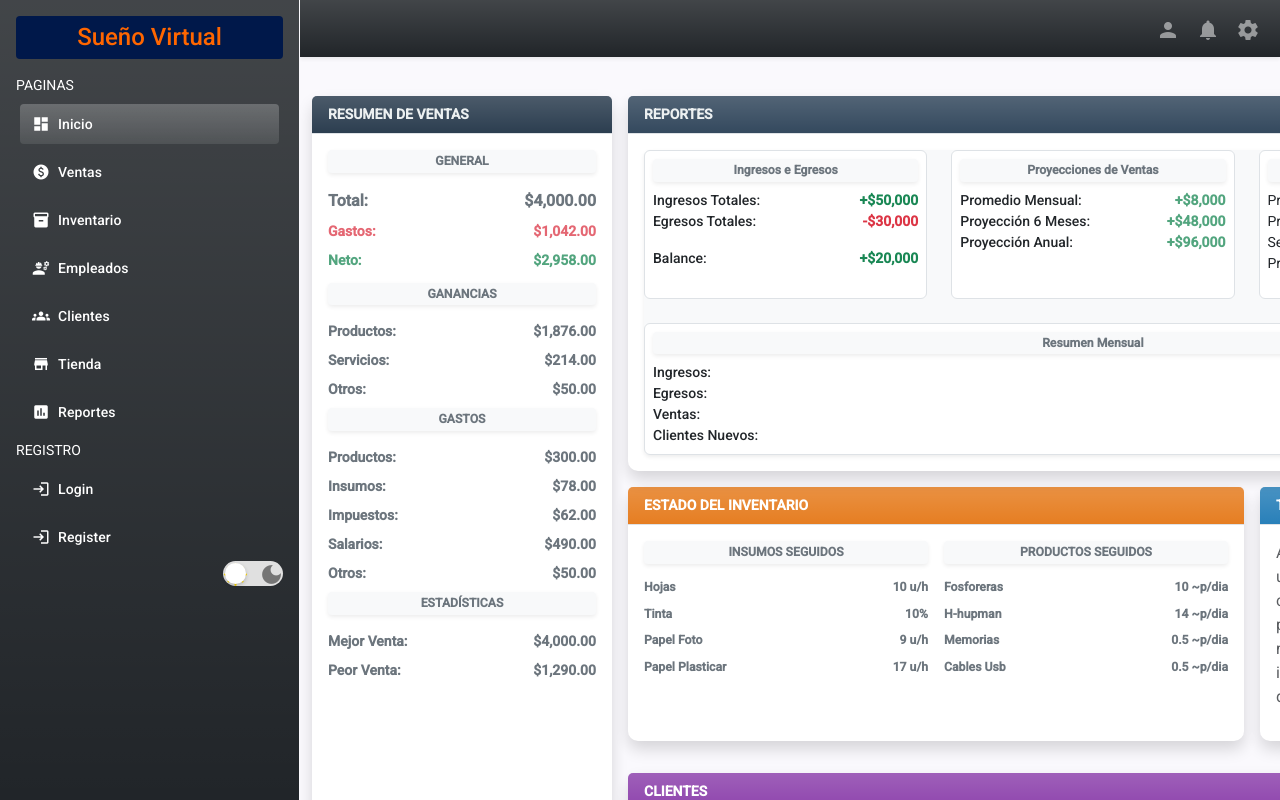
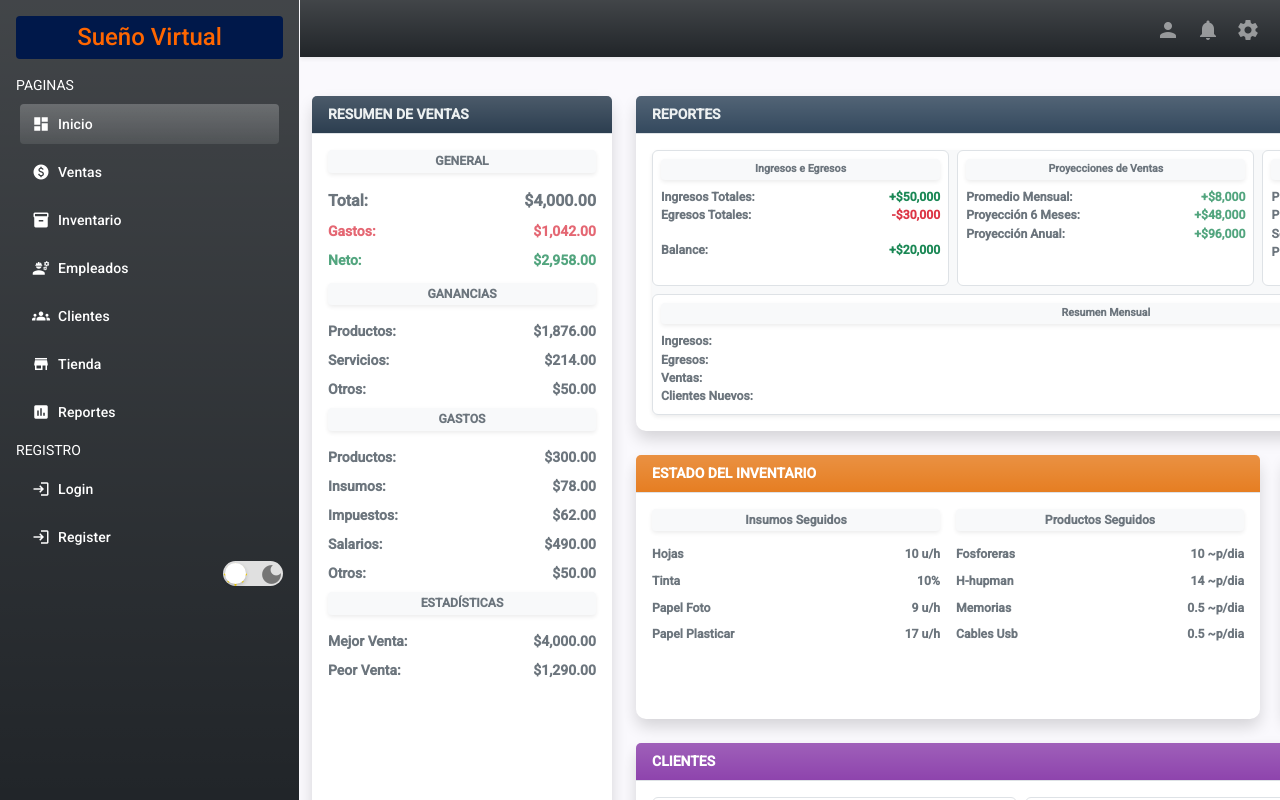
Before and after one commit to TinoMaster/virtual-dream, an Angular app: page /home in a window 1280 px wide. Built offline with nearby package versions, Linux system fonts and the light colour scheme.

Commit message:
finished home page

```diff
--- a/src/app/app.config.ts
+++ b/src/app/app.config.ts
@@ -1,10 +1,22 @@
 import { ApplicationConfig, provideZoneChangeDetection } from '@angular/core';
-import { provideRouter } from '@angular/router';
+import { provideRouter, withComponentInputBinding } from '@angular/router';
 
 import { routes } from './app.routes';
-import { provideClientHydration, withEventReplay } from '@angular/platform-browser';
+import {
+  provideClientHydration,
+  withEventReplay,
+} from '@angular/platform-browser';
 import { provideAnimationsAsync } from '@angular/platform-browser/animations/async';
+import { provideHttpClient, withFetch } from '@angular/common/http';
 
 export const appConfig: ApplicationConfig = {
-  providers: [provideZoneChangeDetection({ eventCoalescing: true }), provideRouter(routes), provideClientHydration(withEventReplay()), provideAnimationsAsync()]
+  providers: [
+    provideZoneChangeDetection({ eventCoalescing: true }),
+    /* La introducción de withComponentInputBinding nos permite usar el @Input para obtener los parámetros de la URL */
+    provideRouter(routes, withComponentInputBinding()),
+    provideClientHydration(withEventReplay()),
+    /* La introducción de withFetch nos permite usar el fetch en el HttpClient */
+    provideHttpClient(withFetch()),
+    provideAnimationsAsync(),
+  ],
 };
--- a/src/app/pages/home/cards/employees-resume/employees-resume.component.html
+++ b/src/app/pages/home/cards/employees-resume/employees-resume.component.html
@@ -1,36 +1,36 @@
 <section class="principal-box">
   <!-- Empleados destacados -->
-  <div class="d-flex flex-column gap-1 align-items-start small">
+  <div class="d-flex flex-column gap-1 align-items-start fw-bold small">
     <h6
       class="w-100 fw-bold text-secondary shadow-sm small bg-light rounded-1 p-1 text-center"
     >
-      Empleado Destacado
+      {{ "empleados destacados" | titlecase }}
     </h6>
-    <span class="text-muted">Juan Pérez</span>
-    <span class="fw-bold">Ingresos generados:</span>
-    <span class="text-muted">$12,340</span>
+    <span class="text-success opacity-75">Juan Pérez</span>
+    <span class="fw-bold text-secondary">Ingresos generados:</span>
+    <span class="text-success opacity-75">$12,340</span>
   </div>
 
   <!-- Turnos activos -->
 
-  <ul class="list-group list-group-flush small">
+  <ul class="list-group list-group-flush small fw-bold">
     <h6
       class="w-100 fw-bold text-secondary shadow-sm small bg-light rounded-1 p-1 text-center"
     >
-      Turno de la jornada
+      {{ "turnos jornada" | titlecase }}
     </h6>
     <li
-      class="list-group-item d-flex justify-content-between align-items-center"
+      class="list-group-item d-flex justify-content-between small text-secondary align-items-center"
     >
       Ana Gómez <span class="badge bg-success">Activo</span>
     </li>
     <li
-      class="list-group-item d-flex justify-content-between align-items-center"
+      class="list-group-item d-flex justify-content-between small text-secondary align-items-center"
     >
       Pedro López <span class="badge bg-success">Activo</span>
     </li>
     <li
-      class="list-group-item d-flex justify-content-between align-items-center"
+      class="list-group-item d-flex justify-content-between small text-secondary align-items-center"
     >
       Laura García <span class="badge bg-success">Activo</span>
     </li>
@@ -41,27 +41,27 @@
     <h6
       class="w-100 fw-bold text-secondary shadow-sm small bg-light rounded-1 p-1 text-center"
     >
-      Empleados con mas horas trabajadas
+      {{ "empleados con mas horas trabajadas" | titlecase }}
     </h6>
-    <table class="table table-sm table-striped">
+    <table class="table table-sm table-striped small">
       <thead>
         <tr>
-          <th>Empleado</th>
-          <th>Horas esta semana</th>
+          <th class="text-dark">Empleado</th>
+          <th class="text-dark">Horas esta semana</th>
         </tr>
       </thead>
       <tbody>
         <tr>
-          <td>Juan Pérez</td>
-          <td>30</td>
+          <td class="text-secondary fw-bold">Juan Pérez</td>
+          <td class="text-secondary fw-bold">30</td>
         </tr>
         <tr>
-          <td>Ana Gómez</td>
-          <td>36</td>
+          <td class="text-secondary fw-bold">Ana Gómez</td>
+          <td class="text-secondary fw-bold">36</td>
         </tr>
         <tr>
-          <td>Pedro López</td>
-          <td>20</td>
+          <td class="text-secondary fw-bold">Pedro López</td>
+          <td class="text-secondary fw-bold">20</td>
         </tr>
       </tbody>
     </table>
--- a/src/app/pages/home/cards/inventory-resume/inventory-resume.component.html
+++ b/src/app/pages/home/cards/inventory-resume/inventory-resume.component.html
@@ -4,7 +4,7 @@
     <h6
       class="w-100 fw-bold text-secondary shadow-sm small bg-light rounded-1 p-1 text-center"
     >
-      {{ "insumos seguidos" | uppercase }}
+      {{ "insumos seguidos" | titlecase }}
     </h6>
     <div class="d-flex flex-column gap-1">
       <div class="d-flex justify-content-between text-secondary">
@@ -30,7 +30,7 @@
     <h6
       class="w-100 fw-bold text-secondary shadow-sm small bg-light rounded-1 p-1 text-center"
     >
-      {{ "productos seguidos" | uppercase }}
+      {{ "productos seguidos" | titlecase }}
     </h6>
     <div class="d-flex flex-column gap-1">
       <div class="d-flex justify-content-between text-secondary">
--- a/src/app/pages/home/cards/inventory-resume/inventory-resume.component.ts
+++ b/src/app/pages/home/cards/inventory-resume/inventory-resume.component.ts
@@ -1,4 +1,4 @@
-import { PercentPipe, TitleCasePipe, UpperCasePipe } from '@angular/common';
+import { PercentPipe, TitleCasePipe } from '@angular/common';
 import { Component } from '@angular/core';
 import { UnitPipe } from '../../../../shared/pipes/unit.pipe';
 import { MatButtonModule } from '@angular/material/button';
@@ -7,7 +7,6 @@ import { MatIconModule } from '@angular/material/icon';
 @Component({
   selector: 'app-inventory-resume',
   imports: [
-    UpperCasePipe,
     UnitPipe,
     TitleCasePipe,
     PercentPipe,
--- a/src/app/pages/home/cards/reports-resume/reports-resume.component.html
+++ b/src/app/pages/home/cards/reports-resume/reports-resume.component.html
@@ -1,23 +1,25 @@
 <section
-  class="report-card d-flex flex-column small flex-lg-row gap-4 rounded shadow-sm bg-light"
+  class="report-card d-flex flex-column small flex-lg-row gap-2 rounded text-secondary shadow-sm bg-light"
 >
   <!-- Gráficos de ingresos y egresos -->
-  <div class="report-section d-flex flex-column flex-grow-1 p-2 border rounded">
+  <div
+    class="report-section d-flex flex-column small flex-grow-1 p-2 border rounded"
+  >
     <h6
       class="w-100 fw-bold text-secondary shadow-sm small bg-light rounded-1 p-1 text-center"
     >
       Ingresos e Egresos
     </h6>
     <div class="d-flex justify-content-between">
-      <span class="fw-medium">Ingresos Totales:</span>
+      <span class="fw-bold">Ingresos Totales:</span>
       <span class="fw-bold text-success">+$50,000</span>
     </div>
     <div class="d-flex justify-content-between">
-      <span class="fw-medium">Egresos Totales:</span>
+      <span class="fw-bold">Egresos Totales:</span>
       <span class="fw-bold text-danger">-$30,000</span>
     </div>
     <div class="d-flex justify-content-between mt-3">
-      <span class="fw-medium">Balance:</span>
+      <span class="fw-bold">Balance:</span>
       <span class="fw-bold {{ 5 > 0 ? 'text-success' : 'text-danger' }}">
         {{ "+$20,000" }}
       </span>
@@ -25,28 +27,32 @@
   </div>
 
   <!-- Proyecciones de ventas -->
-  <div class="report-section d-flex flex-column flex-grow-1 p-2 border rounded">
+  <div
+    class="report-section d-flex flex-column small flex-grow-1 p-2 border rounded"
+  >
     <h6
       class="w-100 fw-bold text-secondary shadow-sm small bg-light rounded-1 p-1 text-center"
     >
       Proyecciones de Ventas
     </h6>
     <div class="d-flex justify-content-between">
-      <span class="fw-medium">Promedio Mensual:</span>
+      <span class="fw-bold">Promedio Mensual:</span>
       <span class="fw-bold text-success opacity-75">+$8,000</span>
     </div>
     <div class="d-flex justify-content-between">
-      <span class="fw-medium">Proyección 6 Meses:</span>
+      <span class="fw-bold">Proyección 6 Meses:</span>
       <span class="fw-bold text-success opacity-75">+$48,000</span>
     </div>
     <div class="d-flex justify-content-between">
-      <span class="fw-medium">Proyección Anual:</span>
+      <span class="fw-bold">Proyección Anual:</span>
       <span class="fw-bold text-success opacity-75">+$96,000</span>
     </div>
   </div>
 
   <!-- Top 5 productos/servicios -->
-  <div class="report-section d-flex flex-column flex-grow-1 p-2 border rounded">
+  <div
+    class="report-section d-flex flex-column small flex-grow-1 p-2 border rounded"
+  >
     <h6
       class="w-100 fw-bold text-secondary shadow-sm small bg-light rounded-1 p-1 text-center"
     >
@@ -54,45 +60,47 @@
     </h6>
     <ol class="list-unstyled">
       <li class="d-flex justify-content-between">
-        <span>Producto A</span>
+        <span class="fw-bold">Producto A</span>
         <span class="fw-bold text-success">+$15,000</span>
       </li>
       <li class="d-flex justify-content-between">
-        <span>Producto B</span>
+        <span class="fw-bold">Producto B</span>
         <span class="fw-bold text-success">+$12,000</span>
       </li>
       <li class="d-flex justify-content-between">
-        <span>Servicio C</span>
+        <span class="fw-bold">Servicio C</span>
         <span class="fw-bold text-success">+$10,000</span>
       </li>
       <li class="d-flex justify-content-between">
-        <span>Producto D</span>
+        <span class="fw-bold">Producto D</span>
         <span class="fw-bold text-success">+$8,000</span>
       </li>
     </ol>
   </div>
 
   <!-- Resumen mensual -->
-  <div class="report-section d-flex flex-column flex-grow-1 p-2 border rounded">
+  <div
+    class="report-section d-flex flex-column small flex-grow-1 p-2 border rounded"
+  >
     <h6
       class="w-100 fw-bold text-secondary shadow-sm small bg-light rounded-1 p-1 text-center"
     >
       Resumen Mensual
     </h6>
     <div class="d-flex justify-content-between">
-      <span class="fw-medium">Ingresos:</span>
+      <span class="fw-bold">Ingresos:</span>
       <span class="fw-bold text-success">+$50,000</span>
     </div>
     <div class="d-flex justify-content-between">
-      <span class="fw-medium">Egresos:</span>
+      <span class="fw-bold">Egresos:</span>
       <span class="fw-bold text-danger">-$30,000</span>
     </div>
     <div class="d-flex justify-content-between">
-      <span class="fw-medium">Ventas:</span>
+      <span class="fw-bold">Ventas:</span>
       <span class="fw-bold text-success opacity-75">+500 unidades</span>
     </div>
     <div class="d-flex justify-content-between">
-      <span class="fw-medium">Clientes Nuevos:</span>
+      <span class="fw-bold">Clientes Nuevos:</span>
       <span class="fw-bold text-success opacity-75">+20</span>
     </div>
   </div>
--- a/src/app/pages/home/home.component.css
+++ b/src/app/pages/home/home.component.css
@@ -1,7 +1,7 @@
 .card-box {
   display: grid;
   grid-template-columns: repeat(auto-fit, minmax(300px, 1fr));
-  gap: 1rem;
+  gap: 1.5rem;
 }
 
 .card-box .card-sales {
@@ -26,7 +26,7 @@
 
 .card-box .card-clients {
   grid-column: 2 / 5;
-  grid-row: 4 / 5;
+  grid-row: 3 / 5;
 }
 
 .card-box .card-store {
```
Also changed, not shown: src/app/pages/home/cards/clients-resume/clients-resume.component.html (+30 -26 lines), src/app/pages/home/cards/employees-resume/employees-resume.component.ts (+4 -5 lines), tsconfig.json (+8 -1 lines).
